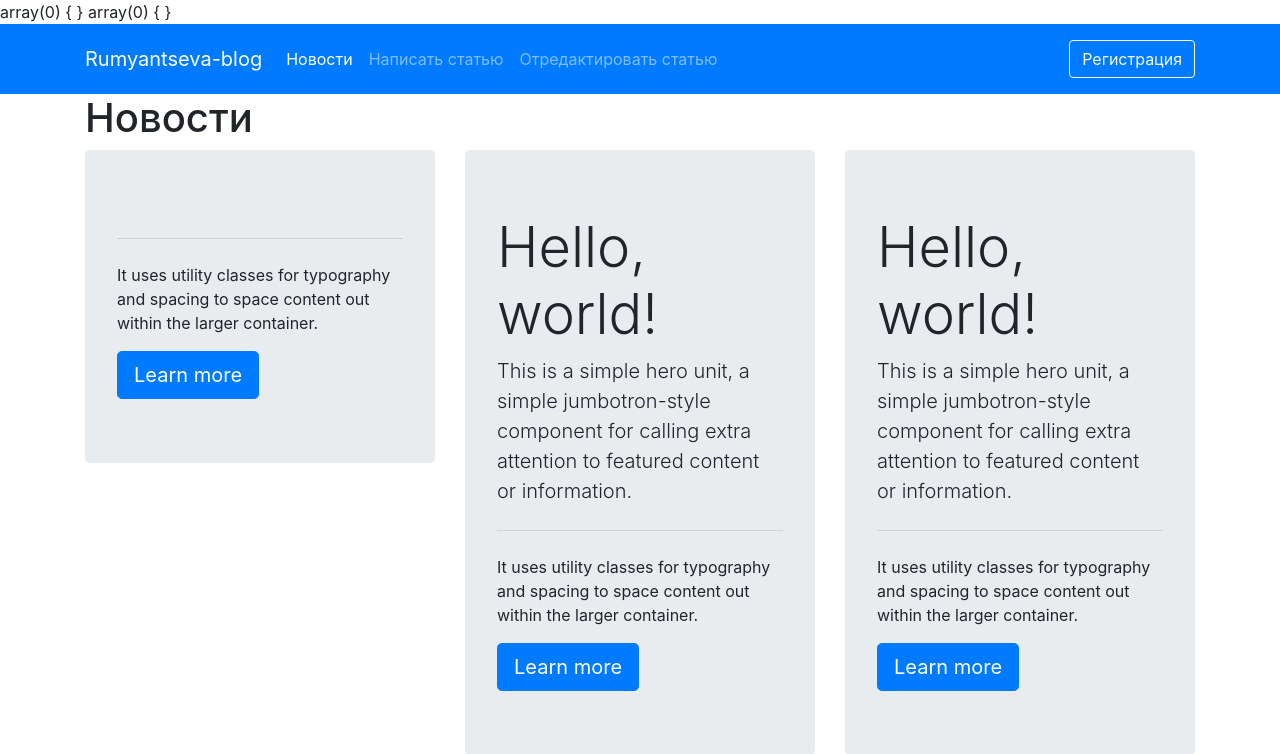
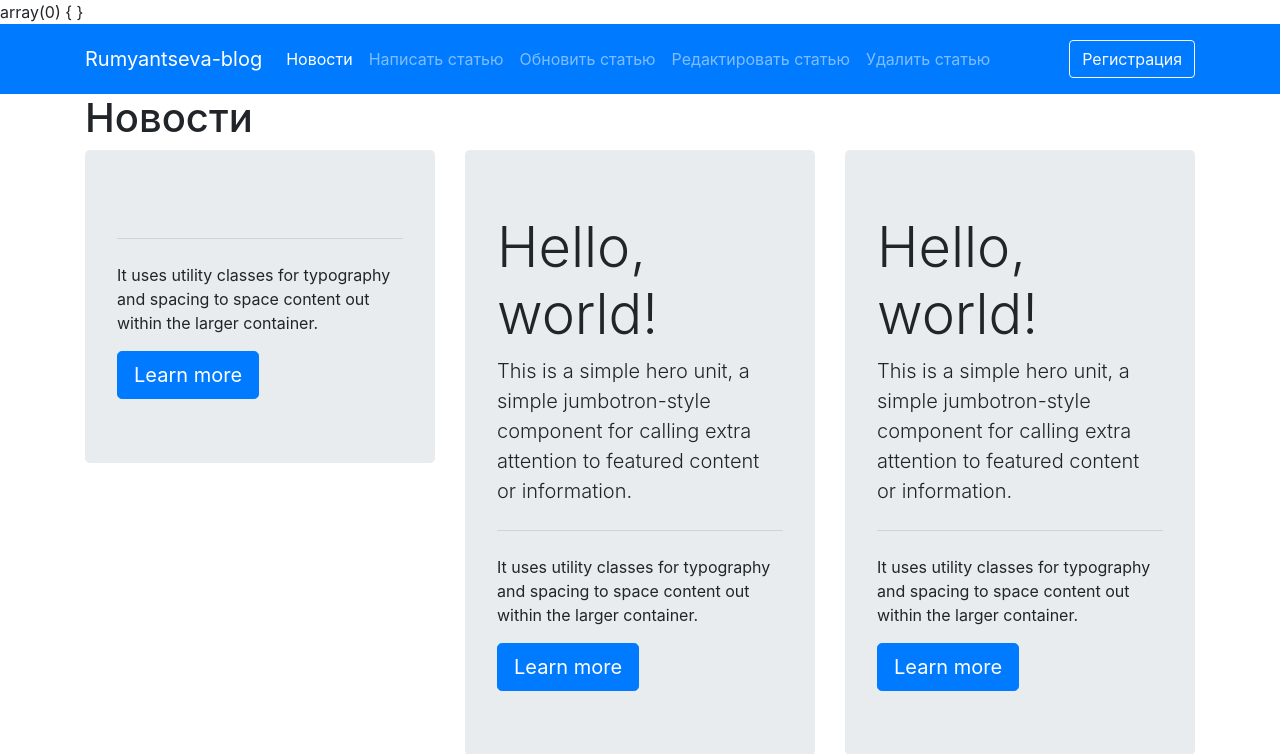
Before and after one commit to rumyantsevaT/myblog, a PHP site: page / in a window 1280 px wide. Shown: the top 754 px of the page. Run offline with PHP 8.4, Linux system fonts and the light colour scheme; tables that the repository leaves empty hold one stand-in row (values such as "Sample post"); data that the repository does not hold is empty.

Commit message:
rename new-post, add htaccess

```diff
--- a/index.php
+++ b/index.php
@@ -1,10 +1,12 @@
 <?php
+// Список постов
 var_dump($_POST);
 
 $pdo = new PDO("mysql:host = localhost; dbname = posts", "root", "root");
-$statement = $pdo->prepare("SELECT * FROM posts");
+$sql = "SELECT * FROM posts";
+$statement = $pdo->prepare($sql);
 $result = $statement->fetchAll(PDO::FETCH_ASSOC);
-var_dump($result);
+//var_dump($result);
 ?>
 
 <!doctype html>
@@ -32,10 +34,16 @@ var_dump($result);
                     <a class="nav-link" href="/myblog.loc">Новости<span class="sr-only">(current)</span></a>
                 </li>
                 <li class="nav-item">
-                    <a class="nav-link" href="new-post.php">Написать статью</a>
+                    <a class="nav-link" href="create.php">Написать статью</a>
                 </li>
                 <li class="nav-item">
-                    <a class="nav-link" href="#">Отредактировать статью</a>
+                    <a class="nav-link" href="update.php">Обновить статью</a>
+                </li>
+                <li class="nav-item">
+                    <a class="nav-link" href="edit.php">Редактировать статью</a>
+                </li>
+                <li class="nav-item">
+                    <a class="nav-link" href="delete.php">Удалить статью</a>
                 </li>
             </ul>
             <span class="navbar-text"><button type="button" class="btn btn-outline-light">Регистрация</button></span>
```
Also changed, not shown: .htaccess (added), create.php (renamed from new-post.php).
